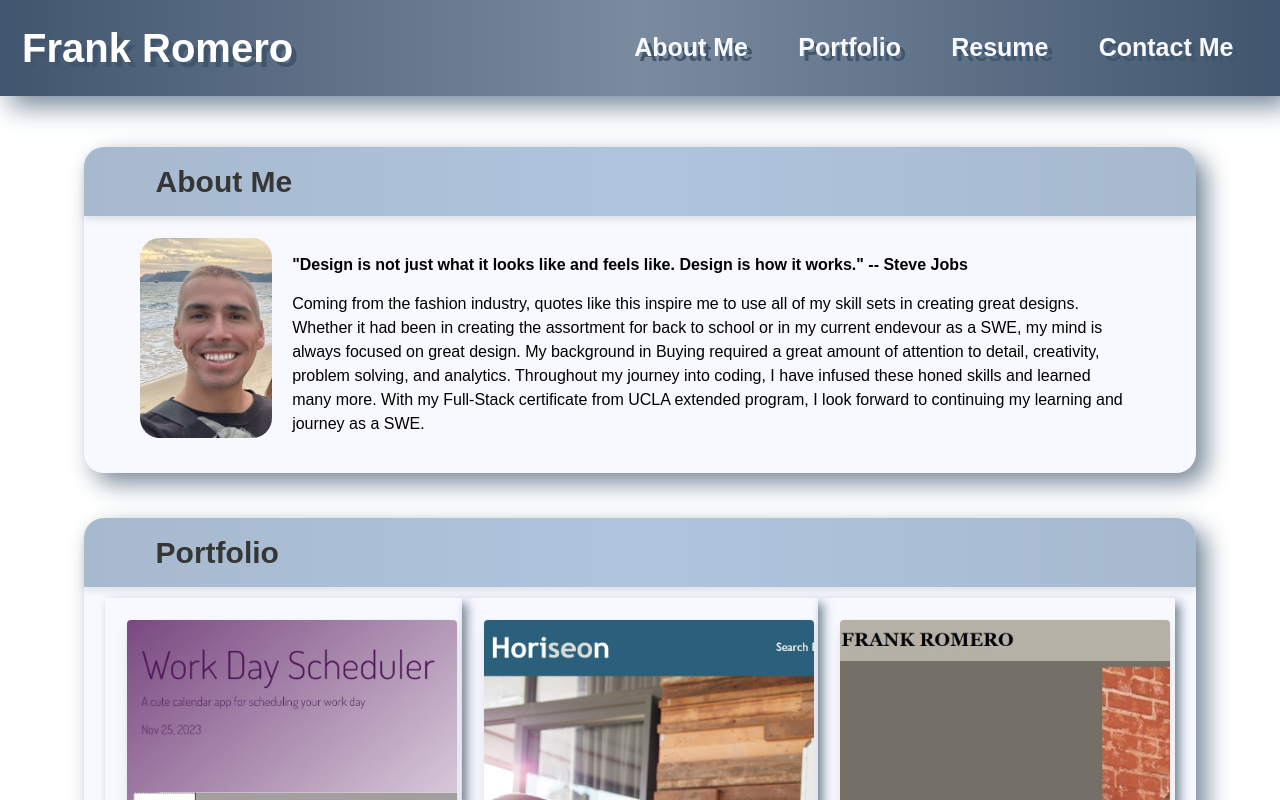
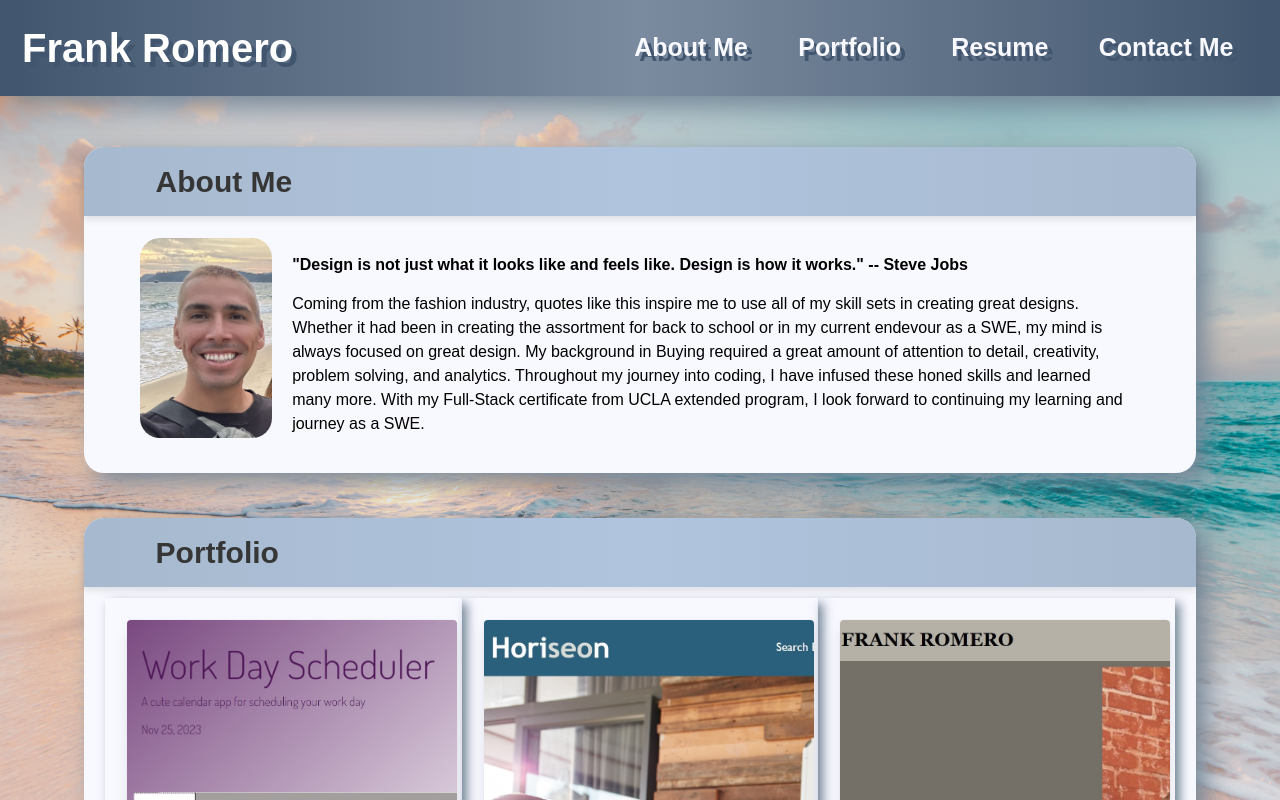
Before and after one commit to FROMERO63/ReactToMyPortfolio, a React (Vite) app: page / in a window 1280 px wide. Shown: the top 800 px of the page. Built offline with nearby package versions, Linux system fonts and the light colour scheme.

Commit message:
added in background image

```diff
--- a/src/index.css
+++ b/src/index.css
@@ -2,6 +2,13 @@
     font-family: Arial, Helvetica, sans-serif;
     color: black;
 }
+
+body {
+    background-image: url("./assets/backgroundImage.jpg");
+    background-repeat: no-repeat;
+    background-attachment: fixed;
+    background-size: cover;
+  }
 
 /* Header section*/
 #navContainer {
```
Also changed, not shown: src/assets/backgroundImage.jpg (added).
